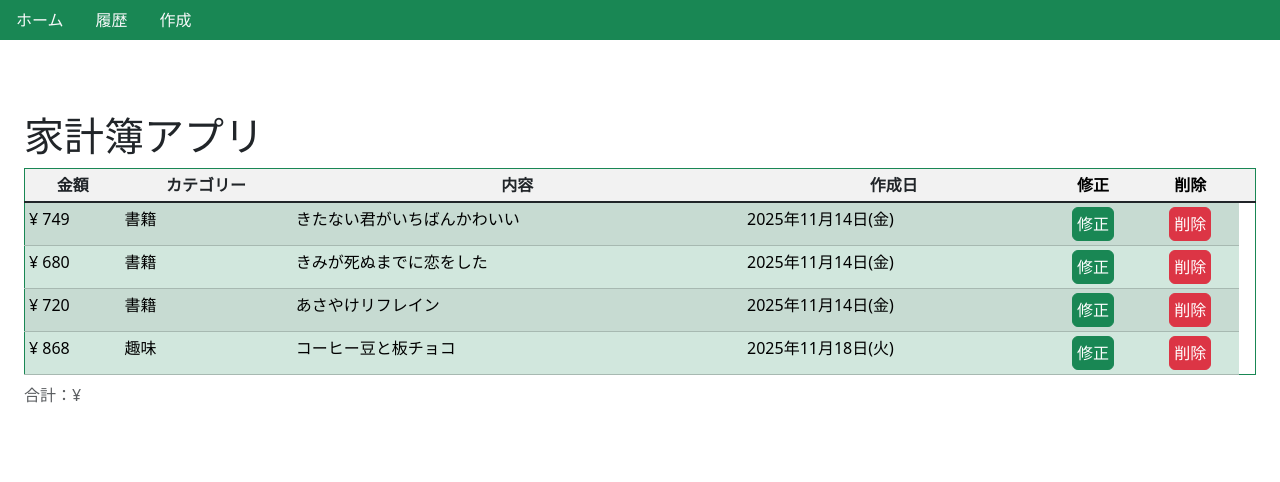
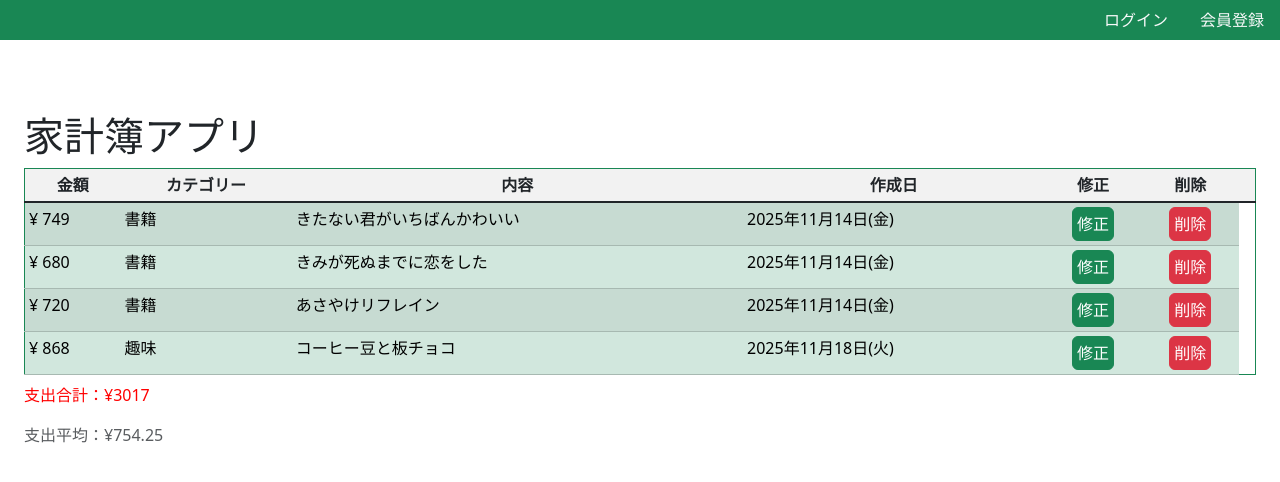
Before and after one commit to iSHDa116/HomeBudget-app-Django-, a Django app: page / in a window 1280 px wide. Shown: the top 482 px of the page. Run offline with Django 5.2, Linux system fonts and the light colour scheme; data comes from the database, SQL or seed files in the repository; both versions use the stored data as it was after the commit.

Commit message:
five commit

```diff
--- /dev/null
+++ b/accounts/urls.py
@@ -0,0 +1,10 @@
+from django.contrib import admin
+from django.urls import path
+from django.contrib.auth.views import LoginView, LogoutView
+
+app_name = 'accounts'
+
+urlpatterns = [
+    path('login/', LoginView.as_view(), name='login'),
+    path('logout/', LogoutView.as_view(), name='logout'),
+]
--- a/homebudget/templates/homebudget/index.html
+++ b/homebudget/templates/homebudget/index.html
@@ -8,14 +8,15 @@
 
     <table class=" table table-striped table-sm table-hover border border-success">
         <thead>
-            <caption>合計：¥</caption>
+            <caption id="total">支出合計：¥{{total}}</caption>
+            <caption>支出平均：¥{{avg}}</caption>
             <tr class="text-center">
                 <th scope="col" class="text-dark"">金額</th>
                 <th scope="col" class="text-dark"">カテゴリー</th>
                 <th scope="col" class="text-dark"">内容</th>
                 <th scope="col" class="text-dark"">作成日</th>
-                <th>修正</th>
-                <th>削除<th>
+                <th scope="col" class="text-dark">修正</th>
+                <th scope="col" class="text-dark">削除<th>
             </tr>
         </thead>
         <tbody class="table-group-divider">
@@ -25,8 +26,8 @@
                 <td>{{obj.get_category_display}}</td>
                 <td>{{obj.content}}</td>
                 <td>{{obj.created_at|date:"Y年m月d日(D)  "}}</td>
-                <td class="text-center "><a href="{% url 'update' obj.pk %}" class="p-1 btn btn-success">修正</a></td>
-                <td class="text-center"><a href="{% url 'delete' obj.pk %}" class="p-1 btn btn-danger" onclick="return confirm('本当に削除してもよろしいですか？')">削除</a></td>
+                <td class="text-center"><a href="{% url 'homebudget:update' obj.pk %}" class="p-1 btn btn-success">修正</a></td>
+                <td class="text-center"><a href="{% url 'homebudget:delete' obj.pk %}" class="p-1 btn btn-danger" onclick="return confirm('本当に削除してもよろしいですか？')">削除</a></td>
             </tr>
             {% endfor %}
         </tbody>
--- a/homebudget/templates/homebudget/update.html
+++ b/homebudget/templates/homebudget/update.html
@@ -17,7 +17,7 @@
         {% csrf_token %}
         {{form.as_p}}
         <input type="submit" class="btn btn-success" value="作成">
-        <a href="{% url 'index' %}" class="btn btn-primary">戻る</a>
+        <a href="{% url 'homebudget:index' %}" class="btn btn-primary">戻る</a>
     </form>
 </div>
 
--- a/homebudget/urls.py
+++ b/homebudget/urls.py
@@ -1,5 +1,7 @@
 from django.urls import path
 from . import views
+
+app_name = 'homebudget'
 
 urlpatterns = [
     path('', views.index, name='index'),
--- a/homebudget/views.py
+++ b/homebudget/views.py
@@ -1,12 +1,23 @@
 from django.shortcuts import render, get_object_or_404,redirect
 from django.urls import reverse_lazy
 from django.views.generic import ListView, CreateView, UpdateView
+from django.db.models import Sum , Avg # .models とは違う
 from .models import HomoBudget
 from .forms import CreateForm
 
 def index(request):
     object_list = HomoBudget.objects.all()
-    return render(request, "homebudget/index.html", {"object_list":object_list})
+
+    aggregate_values = HomoBudget.objects.aggregate(total = Sum("price"), avg = Avg("price"))
+    # {}は辞書型
+    return render(request,
+                "homebudget/index.html",
+                {
+                    "object_list":object_list,
+                    "total":aggregate_values["total"],
+                    "avg":aggregate_values["avg"]
+                }
+                )
 
 # 削除機能。jsのconfirm()を使うため関数を使用
 def DeleteDate(request, pk):
--- a/mysite/settings.py
+++ b/mysite/settings.py
@@ -122,3 +122,6 @@ STATIC_URL = 'static/'
 # https://docs.djangoproject.com/en/5.2/ref/settings/#default-auto-field
 
 DEFAULT_AUTO_FIELD = 'django.db.models.BigAutoField'
+
+LOGIN_REDIRECT_URL = 'homebudget:index'
+LOGOUT_REDIRECT_URL = 'accounts:login'
--- a/mysite/urls.py
+++ b/mysite/urls.py
@@ -2,7 +2,7 @@ from django.contrib import admin
 from django.urls import path, include
 
 urlpatterns = [
-    path('accounts/', include('django.contrib.auth.urls')),
     path("", include('homebudget.urls')),
+    path('accounts/', include('accounts.urls')),
     path("admin/", admin.site.urls),
 ]
--- /dev/null
+++ b/static/css/style.css
@@ -0,0 +1,8 @@
+#total {
+    color: red;
+    text-decoration: wavy;
+}
+
+a{
+    text-decoration: none;
+}
--- a/templates/base.html
+++ b/templates/base.html
@@ -10,14 +10,35 @@
         integrity="sha384-sRIl4kxILFvY47J16cr9ZwB07vP4J8+LH7qKQnuqkuIAvNWLzeN8tE5YBujZqJLB"
         crossorigin="anonymous"
     />
+    <link rel="stylesheet" type="text/css" href="{% static 'css/style.css' %}" >
     <title>{% block title %}{% endblock %}</title>
 
 <header>
     <nav class="navbar navbar-dark bg-success stcky-top">
+
+
+
         <div class="nav-bar d-flex flex-row">
-            <a class="nav-link mx-3 text-light" href="{% url 'index' %}" >ホーム</a>
-            <a class="nav-link mx-3 text-light" href="{% url 'history' %}" >履歴</a>
-            <a class="nav-link mx-3 text-light" href="{% url 'create' %}" >作成</a>
+            {% if request.user.is_authenticated %}
+            <a class="nav-link mx-3 text-light" href="{% url 'homebudget:index' %}" >ホーム</a>
+            <a class="nav-link mx-3 text-light" href="{% url 'homebudget:history' %}" >履歴</a>
+            <a class="nav-link mx-3 text-light" href="{% url 'homebudget:create' %}" >作成</a>
+            {% endif %}
+        </div>
+
+        <div class="nav-bar d-flex flex-row">
+
+            {% if request.user.is_authenticated %}
+                <label class="text-light" for="">ユーザー：{{request.user.username}}</label>
+                <form method="POST" action="{% url 'accounts:logout' %}">
+                    {% csrf_token %}
+                    <button class="text-light nav-link mx-3" type="submit">ログアウト</button>
+                </form>
+            {% else %}
+                <a href="{% url 'accounts:login' %}" class="text-light nav-link mx-3">ログイン</a>
+                <a href="" class="text-light nav-link mx-3">会員登録</a>
+            {% endif %}
+
         </div>
     </nav>
 </header>
```
Also changed, not shown: templates/registration/login.html (+13 -3 lines), db.sqlite3.
